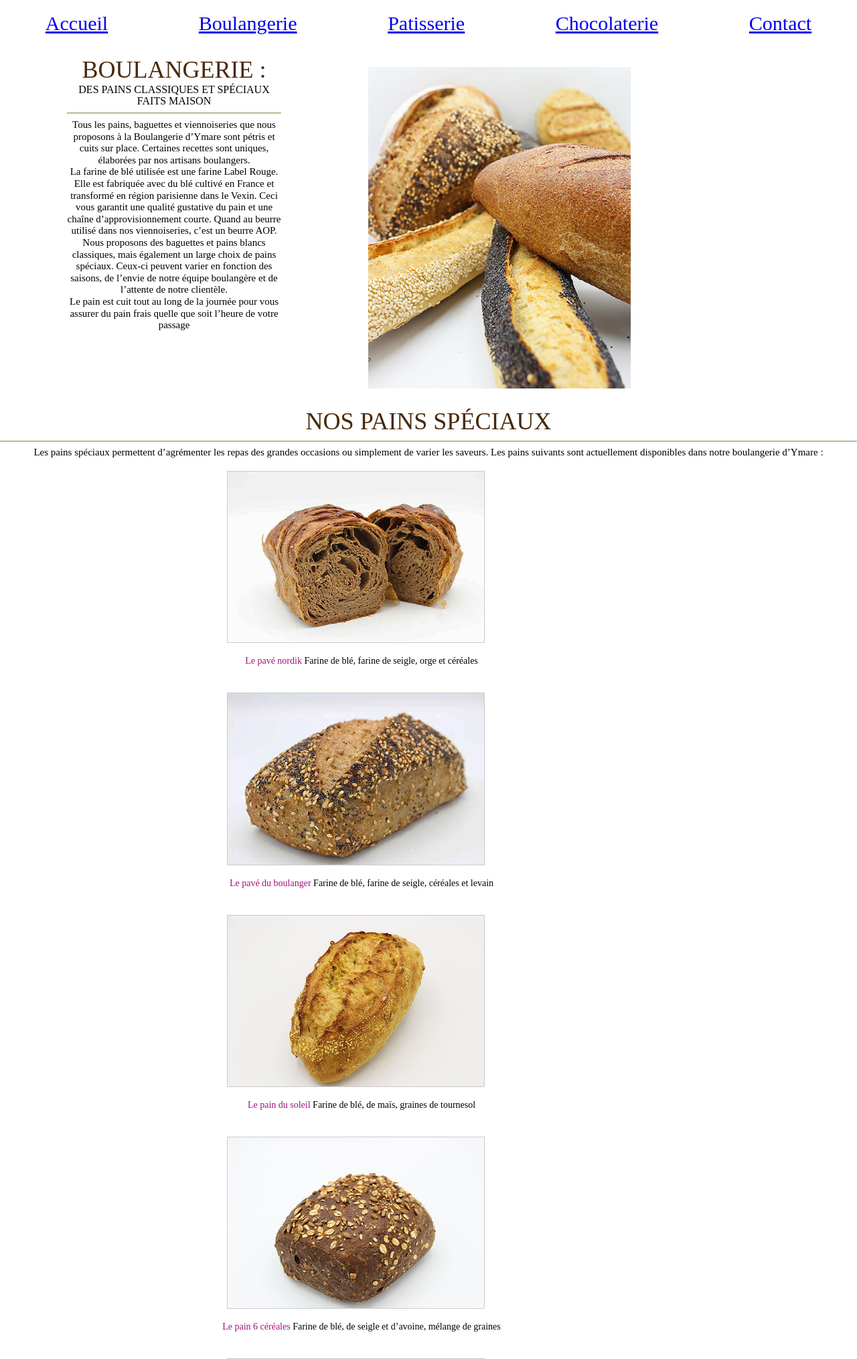
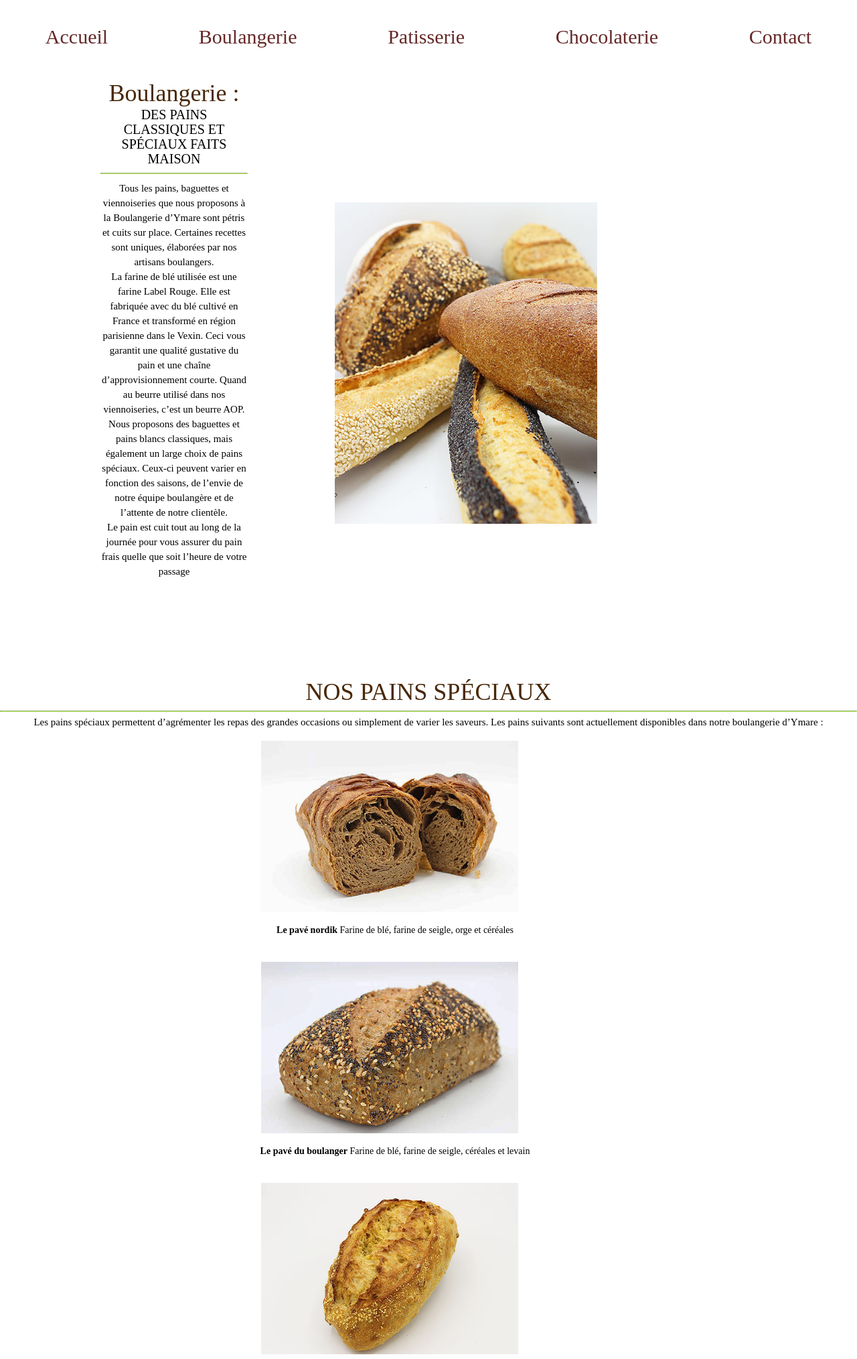
Before and after one commit to MoustaphaSabir/mini-projet-lea-Moustapha-Moussa-Saliou-TOURE, a PHP site: page /pages/boulangerie.html in a window 1280 px wide. Shown: the top 2029 px of the page at 67% size. Run offline with PHP 8.4, Linux system fonts and the light colour scheme.

Commit message:
style boulangerie

```diff
--- a/styles/boulangerie.css
+++ b/styles/boulangerie.css
@@ -3,32 +3,30 @@
     box-sizing: border-box;
 }
 body{
-    background-size: cover!important;
-    background-position: top!important;
-     background-repeat: no-repeat!important;
-    background-attachment: fixed;
     position: relative;
     font-family: "Roboto Serif", serif;
     padding-bottom: 20px;
     margin-bottom: 100px;
+    /* background-position: top!important;
+    background-repeat: no-repeat!important;
+    background-attachment: fixed; */
 }
 main{
     margin-top: 20px;
-
 }
-.contenairlien{
+.contenairlien, a{
     display: flex;
     justify-content : space-around;
     margin-top: 20px;
     font-size: 30px;
-    text-decoration: none !important;
+    text-decoration: none;
+    color: rgb(102, 40, 40);
 }
+
 .contenairlien :hover{
-    color: rgb(102, 40, 40);
-    transform: scale(1.2);
-}
-nav{
-    align-self: center;
+    color: rgb(202,248,128);
+    transform: scale(1.1);
+    font-weight: 500px;
 }
 footer {
     background-color: #603c07;
@@ -44,6 +42,7 @@ footer {
 .adresse, .horaires {
     flex: 1;
     padding: 0 20px;
+    margin-right: 50px;
 }
 
 .adresse h3, .horaires h3 {
@@ -55,20 +54,25 @@ footer {
     font-size: 16px;
     margin: 5px 0;
 }
+
 .container {
     display: flex;
     justify-content: space-around;
     max-width: 1200px;
     margin: 0 auto;
+    margin-top: 10px;
+    padding: 10px;
 }
 
-.adresse, .horaires {
+.adresse, a{
     flex: 1;
     padding: 0 20px;
 }
-
+.contact, h3 {
+    color: #8ed1fc;
+}
 .boulangerie h4, .poitou h4 {
-    font-size: 18px;
+    font-size: 15px;
     margin-bottom: 10px;
 }
 
@@ -80,25 +84,29 @@ footer {
    background-color: #a80e7a;
    width: 200px;
    height: 200px;
-   margin-right: 250px;
+   margin-right: 200px;
 }
-hr{
+hr, strong {
     border-color: rgb(202,248,128);
 }
 .block1 {
     display: flex;
     align-items: center;
     justify-content: center;
+    margin-top: 80px;
+    margin: 50px;
     /* background-color: #a80e7a; */
 }
 .text {
     flex: 1;
+    /* display: inline-block; */
     align-self: center;
     margin-left: 100px;
     margin-bottom: 100px;
     font-weight: 300;
     line-height: 1.1em;
     text-align: center;
+    font-size: 20px;
 }
 .images1intro {
     margin-left: 100px;
@@ -115,21 +123,27 @@ h1, h2 {
     text-transform: capitalize ;
     font-size: 36px;
     font-weight: 300;
-    text-transform: uppercase;
+    /* text-transform: uppercase; */
     color: #492807;
     line-height: 1.1em;
     text-align: center;
- }
+    font-family: "Roboto Serif", serif;
+}
 p{
+    font-family: "Roboto Serif", serif;
     font-size: 15px;
     font-weight: 300px;
     text-align: center;
+}
+strong{
+    font-weight: bold;
 }
 */
 /* Section 1 */
 .section-1 {
     text-align: center;
     padding: 20px;
+    padding-top: 40px;
 }
 
 .imagesContenair1 {
@@ -137,6 +151,7 @@ p{
     flex-wrap: wrap;
     justify-content: center;
     gap: 20px;
+    margin-left: 100px;
 } */
 
 .imagesContenair1 figure {
@@ -149,7 +164,7 @@ p{
     height: auto;
     display: block;
     margin: 20px;
-    border: 1px solid #ccc;
+    /* border: 1px solid #ccc;  */
 }
 
 .imagesContenair1 figcaption {
@@ -157,16 +172,11 @@ p{
     font-size: 14px;
     text-align: center;
     margin-right: 200px;
-
 }
-strong{
-    color: #a80e7a;
-    font-size: 14px;
-}
-/* Section 2 */
 .section-2 {
     text-align: center;
     padding: 20px;
+    margin-top: 20px;
 }
 
 .imagesContenair2 {
@@ -174,6 +184,7 @@ strong{
     flex-wrap: wrap;
     justify-content: center;
     gap: 20px;
+    margin-top: 20px;
 }
 
 .imagesContenair2 figure {
```
